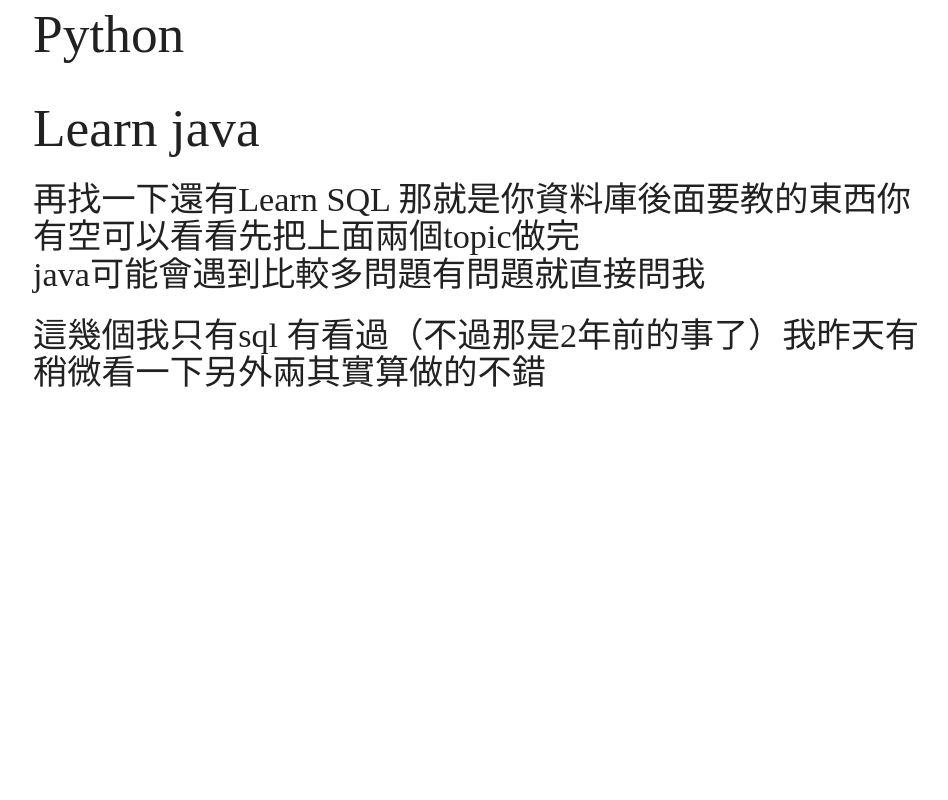
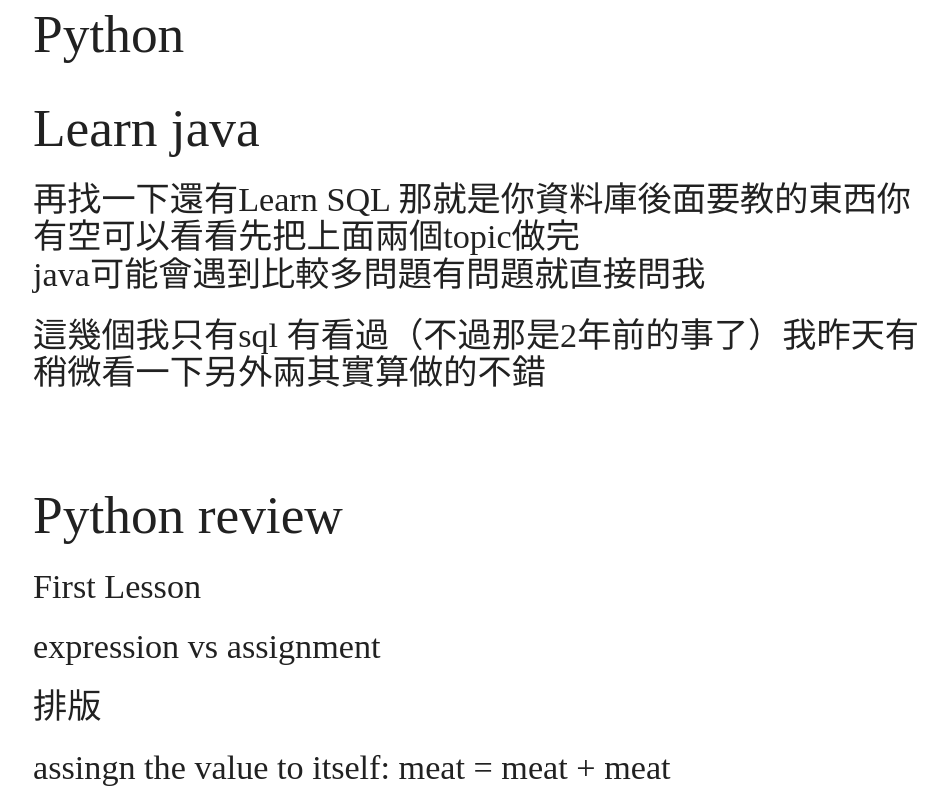
Before and after one commit to polarjack/myblogtest, a plain HTML site: page index.html in a window 1280 px wide. Shown: the part 378-1178 px from the top of the page, without its empty margins (159-1107 px from the left). Before the commit the page ends 800 px from the top, so only its background shows below. Drawn offline with nearby package versions, Linux system fonts and the light colour scheme.

Commit message:
review update 0.1.1

```diff
--- a/index.html
+++ b/index.html
@@ -31,6 +31,13 @@
     <h4>再找一下還有Learn SQL 那就是你資料庫後面要教的東西你有空可以看看先把上面兩個topic做完<br>
     java可能會遇到比較多問題有問題就直接問我</h4>
     <h4>這幾個我只有sql 有看過（不過那是2年前的事了）我昨天有稍微看一下另外兩其實算做的不錯</h4>
+    <br>
+    <br>
+    <h2>Python review</h2>
+    <h4>First Lesson</h4>
+    <h4>expression vs assignment</h4>
+    <h4>排版</h4>
+    <h4>assingn the value to itself: meat = meat + meat</h4>
   </div>
 </body>
 
```
Lines whose indentation alone changed are shown as unchanged.
